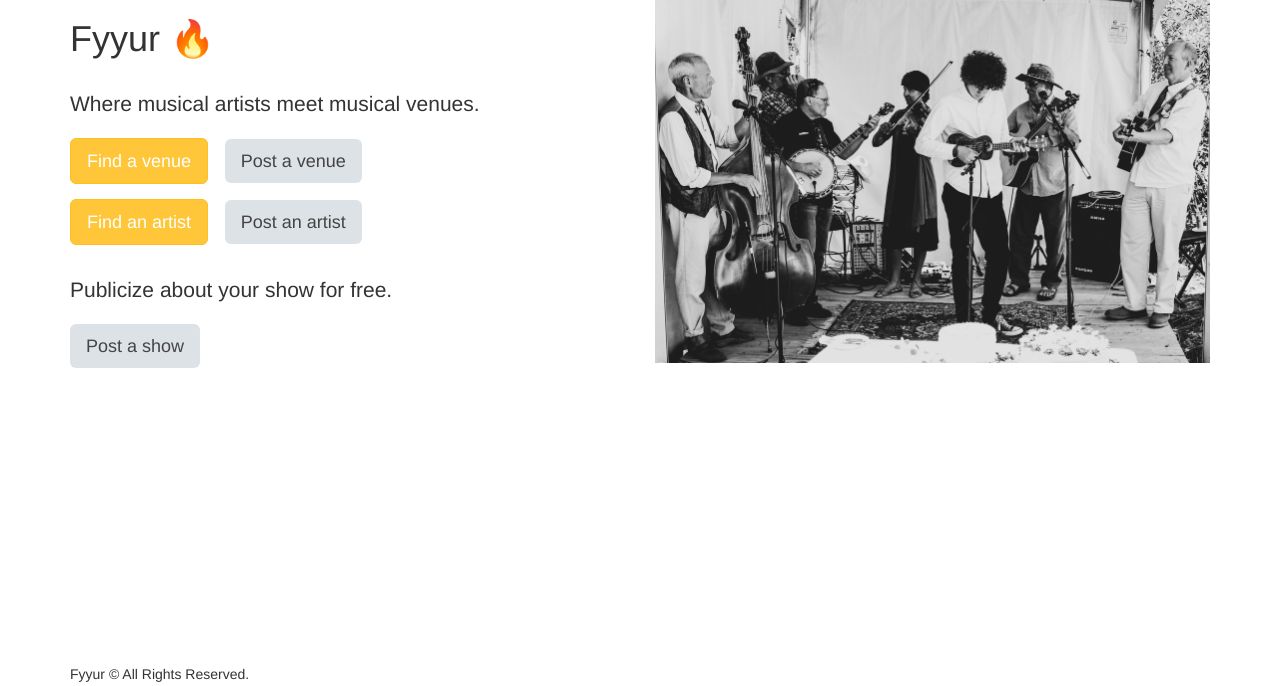
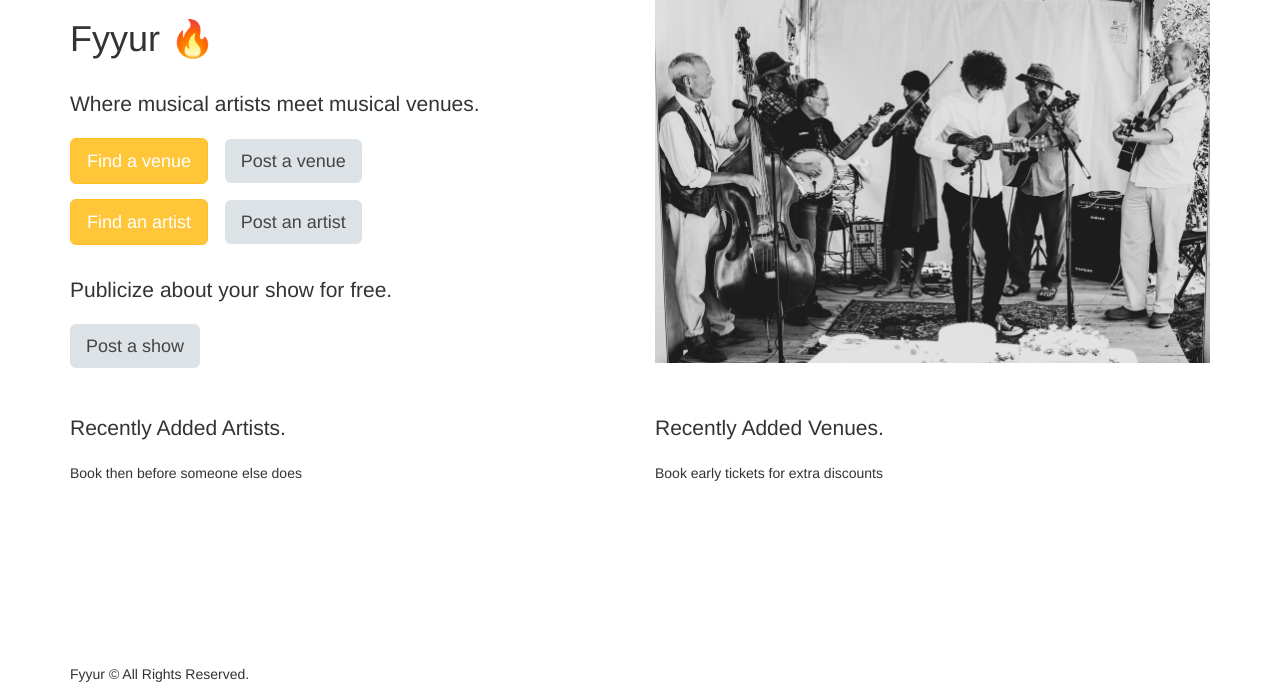
Before and after one commit to jibin2706/fyyur-udacity, a Flask app: page / in a window 1280 px wide. Shown: the part 81-767 px from the top of the page. Run offline with Flask 2, Linux system fonts and the light colour scheme; data that the repository does not hold is empty; some libraries are stand-ins or nearby versions.

Commit message:
Added recently added artists and venues on home page

```diff
--- a/app.py
+++ b/app.py
@@ -9,6 +9,7 @@ from flask import Flask, render_template, request, Response, flash, redirect, ur
 from flask_moment import Moment
 from flask_sqlalchemy import SQLAlchemy
 from flask_migrate import Migrate
+from sqlalchemy import desc
 import logging
 from logging import Formatter, FileHandler
 from flask_wtf import Form
@@ -103,7 +104,16 @@ app.jinja_env.filters['datetime'] = format_datetime
 
 @app.route('/')
 def index():
-  return render_template('pages/home.html')
+  artists_raw = Artist.query.with_entities(Artist.id, Artist.name).order_by(desc(Artist.id)).limit(10).all()
+  venues_raw = Venue.query.with_entities(Venue.id, Venue.name).order_by(desc(Venue.id)).limit(10).all()
+
+  artists, venues = [], []
+  for artist in artists_raw:
+    artists.append({ 'id': artist.id, 'name': artist.name })
+  for venue in venues_raw:
+    venues.append({ 'id': artist.id, 'name': artist.name })
+  print(artists, venues)
+  return render_template('pages/home.html', artists=artists, venues=venues)
 
 
 #  Venues
--- a/templates/pages/home.html
+++ b/templates/pages/home.html
@@ -22,4 +22,38 @@
 		<img id="front-splash" src="{{ url_for('static',filename='img/front-splash.jpg') }}" alt="Front Photo of Musical Band" />
 	</div>
 </div>
+<div class="row">
+	<div class="col-xs-12 col-sm-6">
+		<p class="lead">Recently Added Artists.</p>
+		<p>Book then before someone else does</p>
+		<ul class="items">
+			{% for artist in artists %}
+			<li>
+				<a href="/artists/{{ artist.id }}">
+					<i class="fas fa-users"></i>
+					<div class="item">
+						<h5>{{ artist.name }}</h5>
+					</div>
+				</a>
+			</li>
+			{% endfor %}
+		</ul>
+	</div>
+	<div class="col-xs-12 col-sm-6">
+		<p class="lead">Recently Added Venues.</p>
+		<p>Book early tickets for extra discounts</p>
+		<ul class="items">
+			{% for venue in venues %}
+			<li>
+				<a href="/venues/{{ venue.id }}">
+					<i class="fas fa-music"></i>
+					<div class="item">
+						<h5>{{ venue.name }}</h5>
+					</div>
+				</a>
+			</li>
+			{% endfor %}
+		</ul>
+	</div>
+</div>
 {% endblock %}
```
